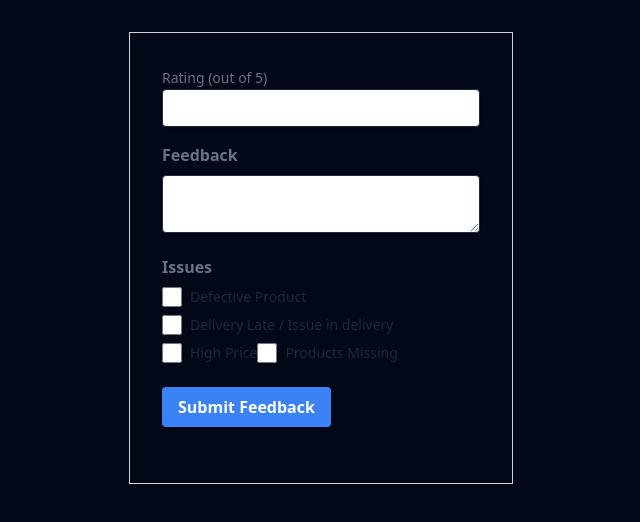
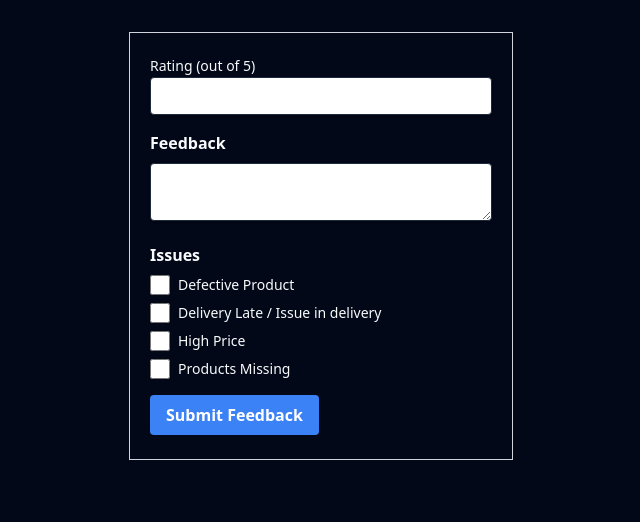
Before and after one commit to AkshadGawde/hackathon, a React (Vite) app: page /feedback in a window 1280 px wide. Shown: the top 522 px of the page, without its empty margins (319-959 px from the left). Built offline with nearby package versions, Linux system fonts and the light colour scheme; no server answers.

Commit message:
Updated Feedback Form

```diff
--- a/src/Components/Nav.jsx
+++ b/src/Components/Nav.jsx
@@ -57,7 +57,7 @@ const Nav = () => {
 
   return (
     <nav className="flex flex-row justify-between items-center w-full h-16 px-12 border-b">
-      <div className="text-2xl whitespace-nowrap">Portal</div>
+      <div className="text-2xl whitespace-nowrap">KAST</div>
       <div className="flex flex-row">
         <div className="hidden md:block">
           {navButtons.map((element, index) => (
--- a/src/Pages/Student/FeedbackForm.jsx
+++ b/src/Pages/Student/FeedbackForm.jsx
@@ -3,18 +3,20 @@ import { useForm } from 'react-hook-form'
 import { useNavigate } from "react-router-dom";
 const FeedbackForm = () => {
   const { register, handleSubmit } = useForm();
-  const navigate = useNavigate(); // Initialize the navigate function
+  const navigate = useNavigate();
 
   const onSubmit = (data) => {
       console.log(data);
-      navigate("/attendance"); // Navigating to the "/feedback" route
+      navigate("/attendance");
   };
 
     return (
-        <div className="border border-gray-300 max-w-sm mx-auto mt-8 p-8"> {/* Add border to the whole page */}
-            <form onSubmit={handleSubmit(onSubmit)} className="text-gray-800">
+        <div className="border border-gray-300 max-w-sm mx-auto mt-8 p-5 pb-0 mb-5"> {/* Add border to the whole page */}
+            <form onSubmit={handleSubmit(onSubmit)} className="">
+
+
                 <div className="mb-4">
-                    <label htmlFor="rating" className="text-sm text-gray-500">
+                    <label htmlFor="rating" className="text-sm ">
                         Rating (out of 5)
                     </label>
                     <input
@@ -22,23 +24,25 @@ const FeedbackForm = () => {
                         id="rating"
                         name="rating"
                         {...register("rating")}
-                        className="shadow appearance-none border rounded w-full py-2 px-3 leading-tight focus:outline-none focus:shadow-outline"
+                        className="shadow appearance-none border rounded w-full py-2 px-3 leading-tight focus:outline-none focus:shadow-outline text-black placeholder-black"
                     />
                 </div>
+
                 <div className="mb-4">
-                    <label htmlFor="feedback" className="block font-bold mb-2 text-gray-500">
+                    <label htmlFor="feedback" className="block font-bold mb-2 ">
                         Feedback
                     </label>
                     <textarea
                         id="feedback"
                         name="feedback"
                         {...register("feedback")}
-                        className="shadow appearance-none border rounded w-full py-2 px-3  leading-tight focus:outline-none focus:shadow-outline"
+                        className="shadow appearance-none border rounded w-full py-2 px-3  leading-tight focus:outline-none focus:shadow-outline text-black placeholder-black"
                     ></textarea>
                 </div>
                 <div className="mb-4">
-    <p className="block font-bold mb-2 text-gray-500">Issues</p>
-    <label className="inline-flex items-center mb-2">
+    <p className="block font-bold mb-2 ">Issues</p>
+
+    <label className="flex items-center mb-2">
         <input
             type="checkbox"
             name="issues"
@@ -46,9 +50,10 @@ const FeedbackForm = () => {
             {...register("issues")}
             className="form-checkbox text-indigo-600 h-5 w-5"
         />
-        <span className="ml-2 text-sm text-gray-800">Defective Product</span>
+        <span className="ml-2 text-sm ">Defective Product</span>
     </label>
-    <label className="inline-flex items-center mb-2">
+
+    <label className="flex items-center mb-2">
         <input
             type="checkbox"
             name="issues"
@@ -56,9 +61,10 @@ const FeedbackForm = () => {
             {...register("issues")}
             className="form-checkbox text-indigo-600 h-5 w-5"
         />
-        <span className="ml-2 text-sm text-gray-800">Delivery Late / Issue in delivery</span>
+        <span className="ml-2 text-sm ">Delivery Late / Issue in delivery</span>
     </label>
-    <label className="inline-flex items-center mb-2">
+
+    <label className="flex items-center mb-2">
         <input
             type="checkbox"
             name="issues"
@@ -66,9 +72,10 @@ const FeedbackForm = () => {
             {...register("issues")}
             className="form-checkbox text-indigo-600 h-5 w-5"
         />
-        <span className="ml-2 text-sm text-gray-800">High Price</span>
+        <span className="ml-2 text-sm ">High Price</span>
     </label>
-    <label className="inline-flex items-center mb-2">
+
+    <label className="flex items-center mb-2">
         <input
             type="checkbox"
             name="issues"
@@ -76,7 +83,7 @@ const FeedbackForm = () => {
             {...register("issues")}
             className="form-checkbox text-indigo-600 h-5 w-5"
         />
-        <span className="ml-2 text-sm text-gray-800">Products Missing</span>
+        <span className="ml-2 text-sm ">Products Missing</span>
     </label>
 </div>
 
--- a/src/Pages/Student/Signin.jsx
+++ b/src/Pages/Student/Signin.jsx
@@ -77,7 +77,7 @@ const Signin = () => {
         <Card className="w-[350px] z-20">
           <CardHeader>
             <CardTitle>Sign In</CardTitle>
-            <CardDescription>Welcome to NMIMS University </CardDescription>
+            <CardDescription>Welcome to KAST app</CardDescription>
           </CardHeader>
           <CardContent>
             <form onSubmit={handleSubmit}>
@@ -91,7 +91,7 @@ const Signin = () => {
                   <Input type="password" id="password" placeholder={placeholder.password} onBlur={() => setPlaceholder({ email: "", password: "" })} onClick={() => setPlaceholder({ password: "••••••••" })} onChange={(e) => setPassword(e.target.value)} />
                 </div>
                 <div className="flex flex-col space-y-1.5">
-                  <Label htmlFor="course">Course</Label>
+                  <Label htmlFor="course">Role</Label>
                   <Input type="course" id="course" placeholder={placeholder.course} onBlur={() => setPlaceholder({ email: "", password: "" })} onClick={() => setPlaceholder({ password: "BTECH" })} onChange={(e) => setCourse(e.target.value)} />
                 </div>
               </div>
--- a/src/Pages/Student/Signup.jsx
+++ b/src/Pages/Student/Signup.jsx
@@ -87,13 +87,13 @@ const Signup = () => {
         <Card className="w-[350px] z-20">
           <CardHeader>
             <CardTitle>Sign Up</CardTitle>
-            <CardDescription>Welcome to NMIMS University </CardDescription>
+            <CardDescription>Welcome to KAST app</CardDescription>
           </CardHeader>
           <CardContent>
             <form onSubmit={handleSubmit}>
               <div className="grid w-full items-center gap-4">
                 <div className="flex flex-col space-y-1.5">
-                  <Label htmlFor="email">Email Adress</Label>
+                  <Label htmlFor="email">Email Address</Label>
                   <Input
                     id="email"
                     placeholder={placeholder.email}
@@ -116,7 +116,7 @@ const Signup = () => {
                   />
                 </div>
             <div className="flex flex-col space-y-1.5">
-              <Label htmlFor="course">Course</Label>
+              <Label htmlFor="course">Role</Label>
               <Input type="course" id="password"  placeholder="uppercase"  onChange={(e) =>setCourse(e.target.value)}/>
 
             </div>
```
Also changed, not shown: 1 other file (tests, documents, lock files or other folders).
